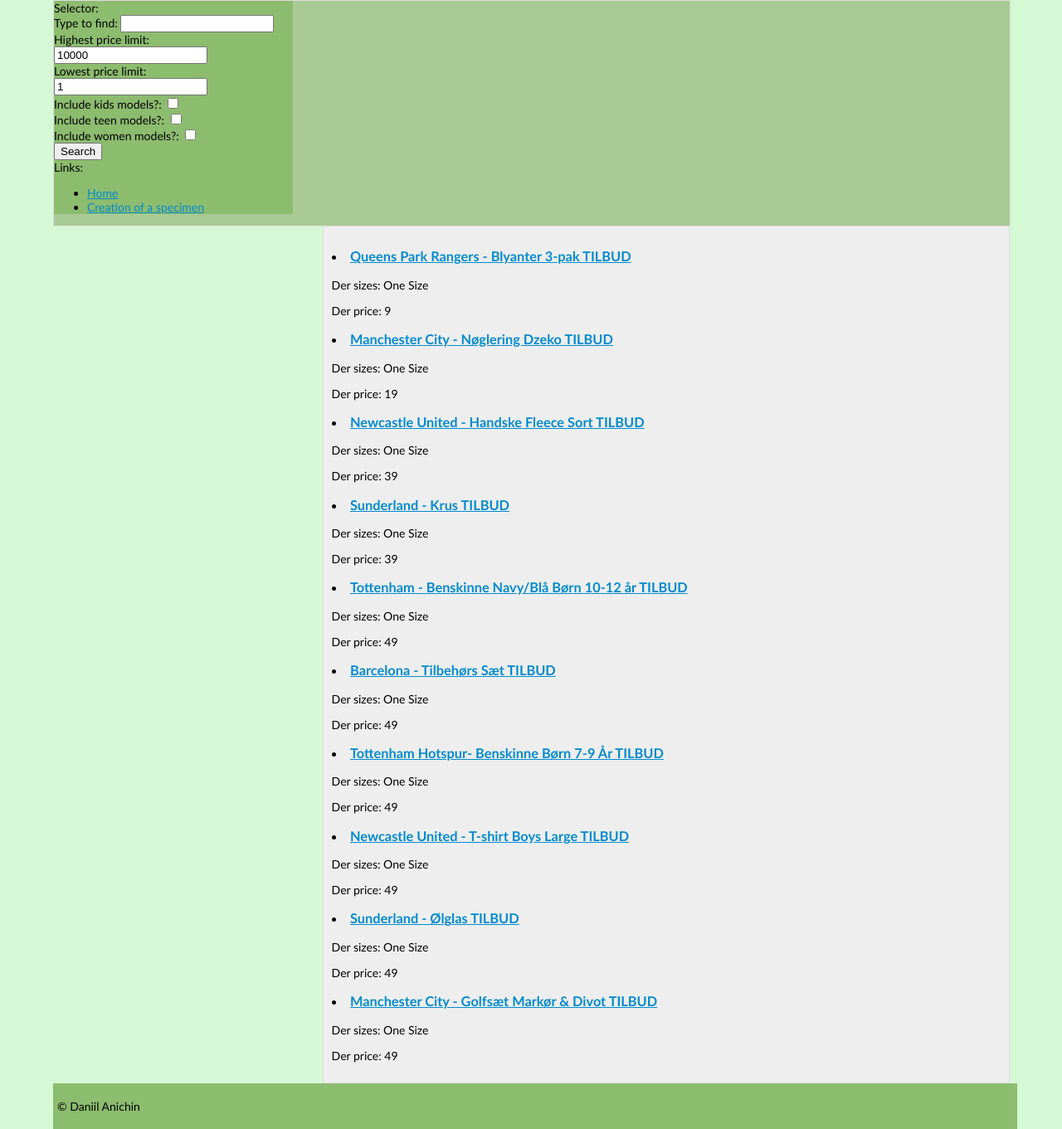
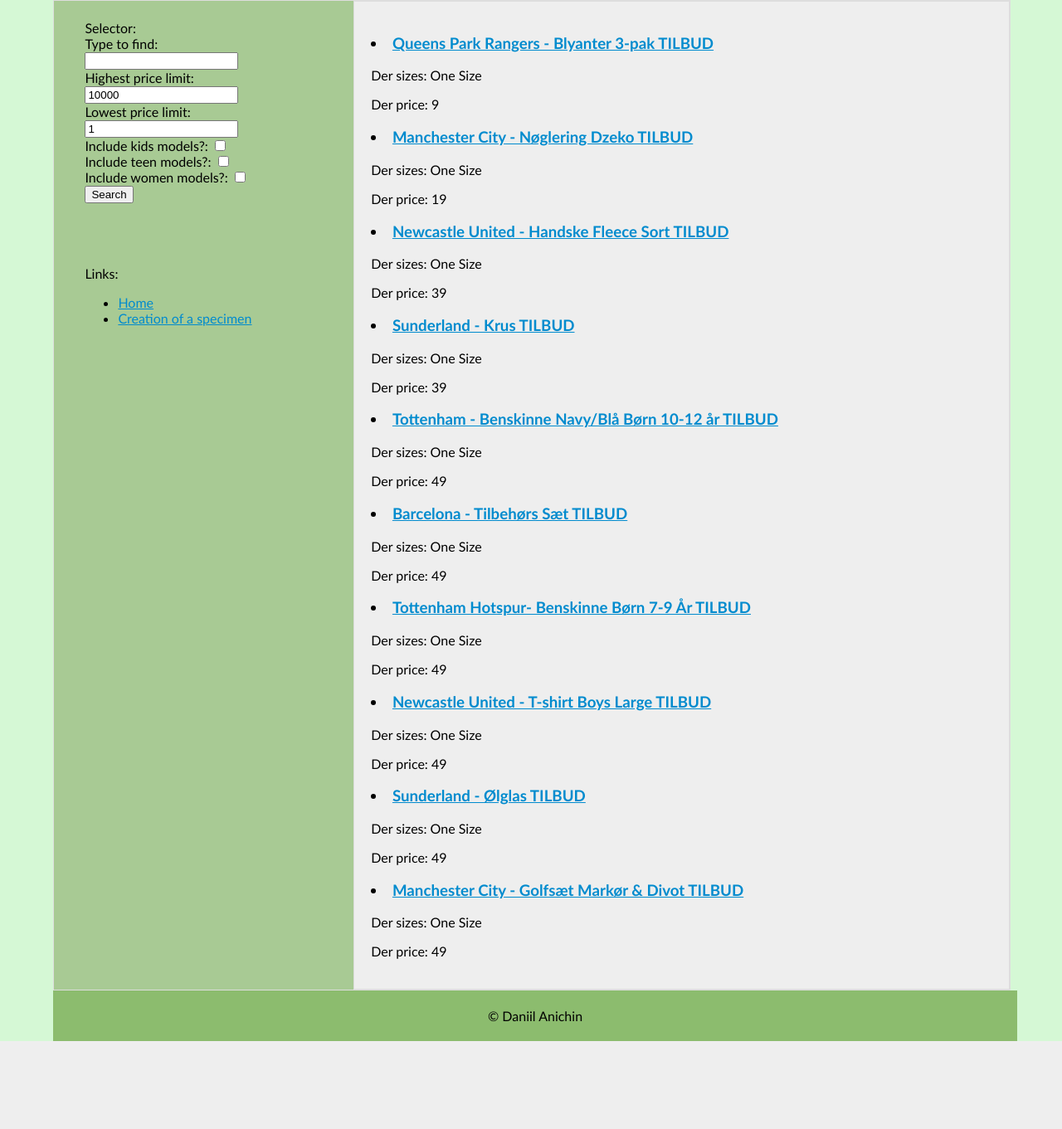
Before and after one commit to DaniilAnichin/mysite, a Django app: page /products/ in a window 1280 px wide. Shown: the whole page at 83% size. After the commit the page ends 1255 px from the top, so only its background shows below. Run offline with Django 3.2, Linux system fonts and the light colour scheme; data comes from the database, SQL or seed files in the repository; parts of the project's set-up code (start-up, migrations or seed data) failed here and were passed over.

Commit message:
Looks pretty good
I have stabilized .css, and tried to make adaptive makeup

```diff
--- a/products/static/products/style.css
+++ b/products/static/products/style.css
@@ -7,47 +7,51 @@
     background: #D5F8D5;
     color: #000000;
     font-family: Trebuchet MS, Arial, Times New Roman;
-    font-size: 14px;
+    font-size: 14px auto;
 	margin: 0 auto;
 	width: 90%;
-	min_height: 2000px;
 }
    a { color: #008BCE;}
 
 #container {
 	width: 100%;
-	margin: 0 auto;
 	background: #A8CA94;
 	border: solid 1px #ddd;
 	height: auto
+    margin:auto;
+    overflow:hidden;
+    display:table;
 }
-#sidebar {
-	width: 25%;
+
+#selection{
+    font-size: 16px auto;
+    width: 25%;
     padding: 10px
-    float: left;
     background: #8CBC6E;
-}
-#selection{
-    width: 100%;
-    padding: 10px
-    float: left;
-    background: #8CBC6E;
-    margin: 0 auto;
+    position: fixed;
+    left: 8%;
+    top: 3%;
+    z-index: 5;
 
 }
 #navigation{
-    width: 100%;
+    font-size: 16px auto;
+    width: 25%;
+    position: fixed;
+    left: 8%;
+    top: 40%;
+    z-index: 5;
     padding: 10px
-    float: left;
     background: #8CBC6E;
 
 }
 #content {
     float: right;
-    padding: 10px;
-    width: 70%;
+    padding: 20px;
+    width: 65%;
 	background: #eee;
 	border: solid 1px #ddd;
+	display:table-cell;
 }
 #footer {
     width: 100%;
@@ -55,4 +59,5 @@
     clear: both;
     padding: 5px;
     background: #8CBC6E;
+    text-align: center;
 }
--- a/products/templates/products/base_site.html
+++ b/products/templates/products/base_site.html
@@ -10,15 +10,14 @@
 <body>
 
 <div id="container">
-    <div id="sidebar">
     <div id="selection">Selector:
         {% block selection %}
         <form action="http://localhost:8000/products/select/" method="get">
-            <label for="search_field">Type to find:</label>
+            <label for="search_field">Type to find:</label><br>
             <input id="search_field" type="text" name="q"><br>
-            <label for="highest_price">Highest price limit:</label>
+            <label for="highest_price">Highest price limit:</label><br>
             <input id="highest_price" type="number" min="0" value="10000" name="hi"><br>
-            <label for="lowest_price">Lowest price limit:</label>
+            <label for="lowest_price">Lowest price limit:</label><br>
             <input id="lowest_price" type="number" min="0" value="1" name="lo"><br>
             <label for="kids_field">Include kids models?:</label>
             <input id="kids_field" type="checkbox" value="on" name="k"><br>
@@ -31,7 +30,6 @@
         {% endblock %}
     </div>
     <div id="navigation">Links: {% block navigation %}{% endblock %}</div>
-    </div>
     <div id="content">{% block content %}{% endblock %}</div>
 </div>
 </body>
```
